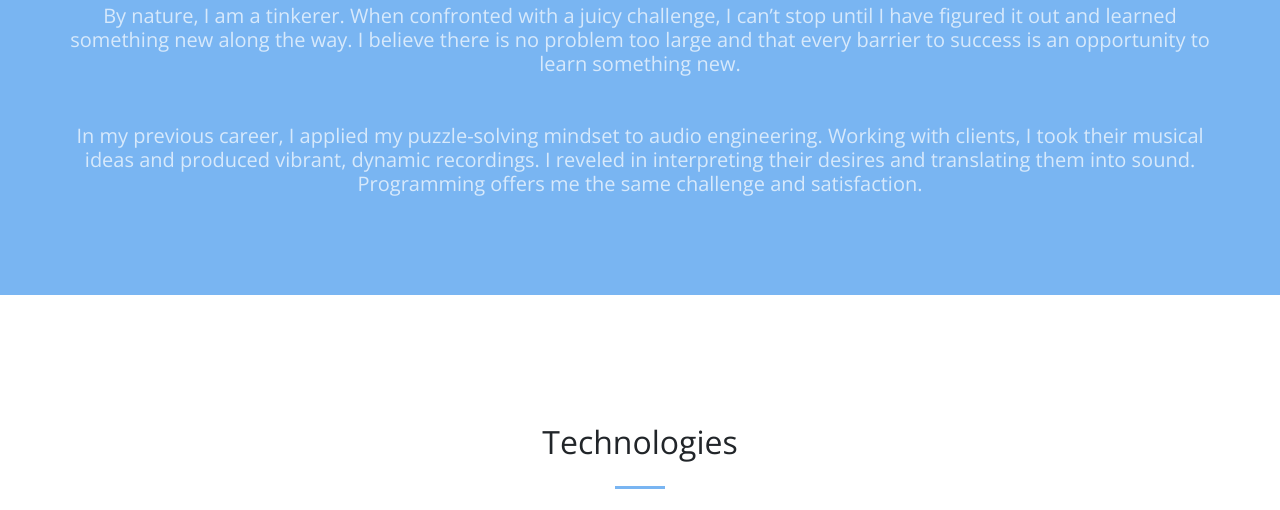
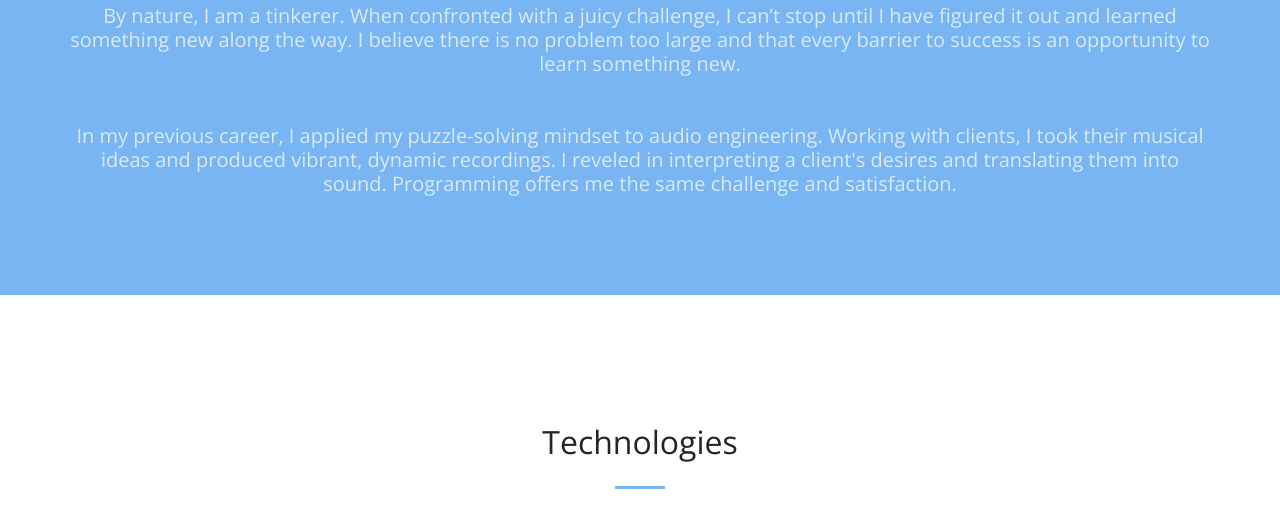
Before and after one commit to j-gottlieb/j-gottlieb.github.io, a website: page index.html in a window 1280 px wide. Shown: the part 960-1470 px from the top of the page. Drawn offline with nearby package versions, Linux system fonts and the light colour scheme.

Commit message:
About section edit

```diff
--- a/index.html
+++ b/index.html
@@ -102,7 +102,7 @@
             <h5 class="text-faded mb-4">
               In my previous career, I applied my puzzle-solving mindset to audio
               engineering. Working with clients, I took their musical ideas and
-              produced vibrant, dynamic recordings. I reveled in interpreting their
+              produced vibrant, dynamic recordings. I reveled in interpreting a client's
               desires and translating them into sound. Programming offers me the same
               challenge and satisfaction.
             </h5>
```
